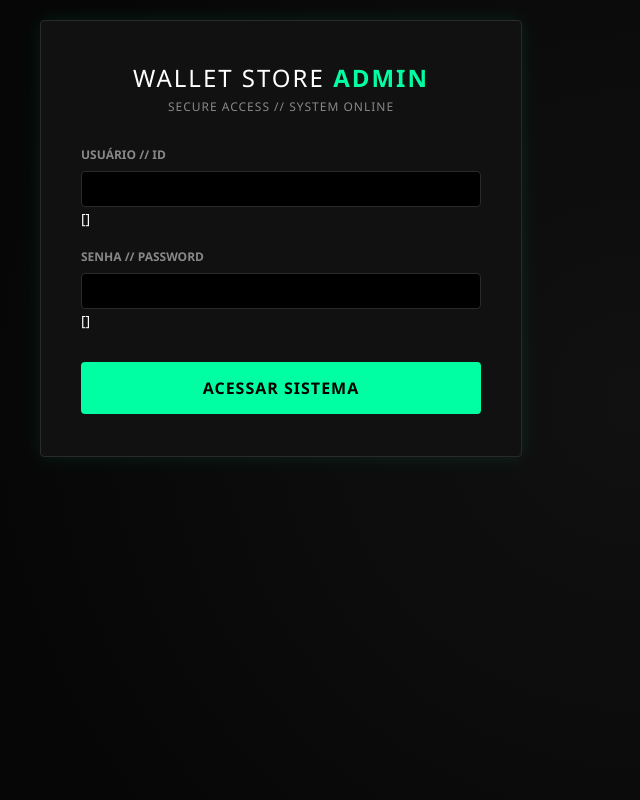
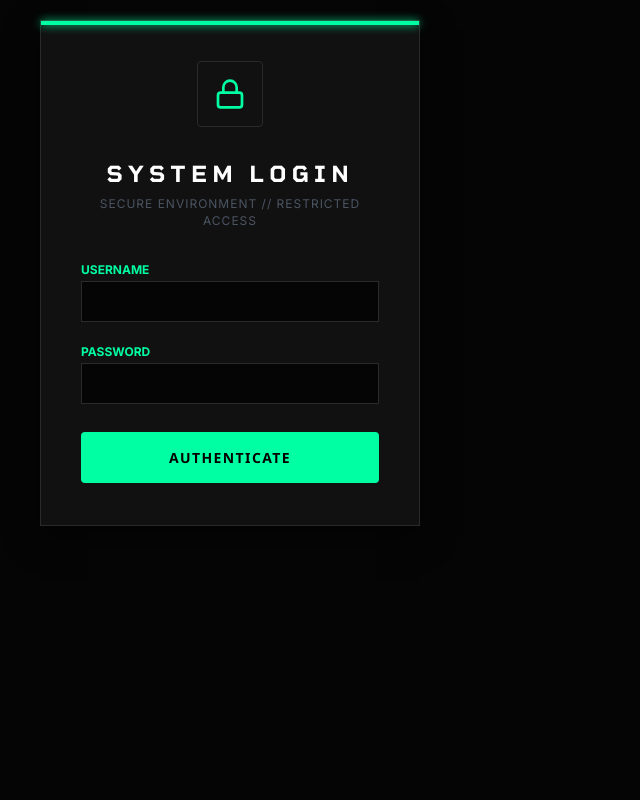
Before and after one commit to Self-Labs/wallet-store, a Django app: template backend/templates/admin/login.html in a window 1280 px wide. Shown: the whole page, without its empty margins (0-640 px from the left). Run offline with Django 5.2, Linux system fonts and the light colour scheme; the template is opened without the code that fills it: most values are stand-ins (such as "Sample title", 1, 10 or a date in 2020); form fields are guessed from the names that the template uses.

Commit message:
Feat: Cosmetic login theme

```diff
--- a/backend/templates/admin/base_site.html
+++ b/backend/templates/admin/base_site.html
@@ -1,5 +1,9 @@
 {% extends "admin/base.html" %}
-
+{% load static %}
+{% block extrahead %}
+    {{ block.super }}
+    <link rel="shortcut icon" href="{% static 'favicon.ico' %}">
+{% endblock %}
 {% block title %}Wallet Store Admin{% endblock %}
 
 {% block branding %}
@@ -8,6 +12,26 @@
 
 {% block extrastyle %}
 <style>
+    /* --- FONTES BLOCKSTREAM (Carregadas do Static) --- */
+    @font-face {
+        font-family: 'Inter';
+        src: url('{% static "fonts/Inter-VariableFont_opsz,wght.ttf" %}') format('truetype');
+        font-weight: 100 900;
+        font-style: normal;
+    }
+    @font-face {
+        font-family: 'Rigid Square';
+        src: url('{% static "fonts/Rigid_Square_Regular.otf" %}') format('opentype');
+        font-weight: 400;
+        font-style: normal;
+    }
+    @font-face {
+        font-family: 'Rigid Square';
+        src: url('{% static "fonts/Rigid_Square_Bold.otf" %}') format('opentype');
+        font-weight: 700;
+        font-style: normal;
+    }
+
     /* --- TEMA BLOCKSTREAM EDITION --- */
     :root {
         --primary: #00FFA3;       /* Verde Jade Neon */
@@ -19,10 +43,17 @@
         --border: #2a2a2a;
     }
 
-    /* Fundo Geral */
+    /* Aplicação Global das Fontes */
     body, .login {
+        font-family: 'Inter', sans-serif !important;
         background-color: var(--bg-dark) !important;
         color: var(--text-main) !important;
+    }
+
+    /* Títulos Tech */
+    h1, h2, #branding h1, .login-header h1 {
+        font-family: 'Rigid Square', sans-serif !important;
+        letter-spacing: 1px;
     }
 
     /* Cabeçalho */
@@ -30,8 +61,13 @@
         background: var(--bg-card) !important;
         border-bottom: 1px solid var(--primary) !important;
     }
-    #header a { color: white !important; }
-    #branding h1 { font-weight: bold; letter-spacing: 1px; }
+    #header a {
+        color: white !important;
+    }
+    #branding h1 {
+        font-weight: bold;
+        letter-spacing: 1px;
+    }
 
     /* Módulos e Tabelas */
     .module {
@@ -44,8 +80,12 @@
     }
 
     /* Links */
-    a:link, a:visited { color: var(--primary) !important; }
-    a:hover { color: var(--secondary) !important; }
+    a:link, a:visited {
+        color: var(--primary) !important;
+    }
+    a:hover {
+        color: var(--secondary) !important;
+    }
 
     /* Botões */
     .button, input[type=submit], .submit-row input {
@@ -75,14 +115,22 @@
     }
 
     /* Tabela de Listagem */
-    #changelist table { border: 1px solid var(--border); }
+    #changelist table {
+        border: 1px solid var(--border);
+    }
     #changelist table thead th {
         background: #1a1a1a !important;
         color: var(--primary) !important;
     }
-    #changelist table tbody tr { background: var(--bg-dark) !important; }
-    #changelist table tbody tr:nth-child(odd) { background: #0a0a0a !important; }
-    #changelist table tbody tr:hover { background: #161616 !important; }
+    #changelist table tbody tr {
+        background: var(--bg-dark) !important;
+    }
+    #changelist table tbody tr:nth-child(odd) {
+        background: #0a0a0a !important;
+    }
+    #changelist table tbody tr:hover {
+        background: #161616 !important;
+    }
 
     /* Breadcrumbs (Barra de navegação) */
     div.breadcrumbs {
--- a/backend/templates/admin/login.html
+++ b/backend/templates/admin/login.html
@@ -13,134 +13,197 @@
 {{ block.super }}
 <style>
     /* --- Estilos Específicos da Tela de Login --- */
-
-    /* Centraliza tudo na tela */
     body.login-page {
+        margin: 0;
+        height: 100vh;
         display: flex;
         align-items: center;
         justify-content: center;
-        height: 100vh;
-        margin: 0;
         background-color: var(--bg-dark) !important;
-        background-image: radial-gradient(circle at center, #111 0%, #050505 100%); /* Leve gradiente de fundo */
+        font-family: 'Inter', monospace;
     }
 
-    /* O Card de Login */
+    /* --- O Card do Login --- */
     .login-box {
+        width: 100%;
+        max-width: 380px;
         background-color: var(--bg-card);
         border: 1px solid var(--border);
-        padding: 40px;
-        width: 100%;
-        max-width: 400px;
-        border-radius: 4px;
-        box-shadow: 0 0 20px rgba(0, 255, 163, 0.1); /* Brilho Neon sutil */
-        text-align: center;
+        padding: 2.5rem;
+        position: relative;
+        box-sizing: border-box;
+        box-shadow: 0 10px 30px rgba(0, 0, 0, 0.5);
     }
 
-    /* Cabeçalho do Card */
-    .login-header {
-        margin-bottom: 30px;
+    /* A Barra Verde Neon no Topo (absolute top-0 left-0 w-full h-1 bg-bs-jade) */
+    .login-box::before {
+        content: '';
+        position: absolute;
+        top: 0;
+        left: 0;
+        width: 100%;
+        height: 4px;
+        background-color: var(--primary);
+        box-shadow: 0 0 10px var(--primary); /* Efeito brilho extra */
     }
-    .login-header h1 {
-        font-size: 24px;
-        margin: 0;
-        color: var(--text-main);
+
+    /* --- Ícone de Cadeado --- */
+    .icon-container {
+        display: flex;
+        justify-content: center;
+        margin-bottom: 2rem;
+    }
+    .icon-box {
+        background-color: #111;
+        padding: 1rem;
+        border: 1px solid var(--border);
+        display: flex;
+        align-items: center;
+        justify-content: center;
+        border-radius: 4px;
+    }
+    .lock-icon {
+        width: 32px;
+        height: 32px;
+        color: var(--primary);
+    }
+
+    /* --- Tipografia --- */
+    h1 {
+        font-family: 'Rigid Square', sans-serif;
+        font-size: 1.5rem;
+        font-weight: bold;
+        text-align: center;
+        color: white;
+        margin: 0 0 0.5rem 0;
+        letter-spacing: 0.2em;
         text-transform: uppercase;
-        letter-spacing: 2px;
     }
-    .login-header .neon {
-        color: var(--primary);
-        font-weight: bold;
-    }
-    .login-header p {
-        color: var(--text-dim);
-        font-size: 12px;
-        margin-top: 5px;
+    .subtitle {
+        text-align: center;
+        color: #4b5563; /* Cinza escuro */
+        font-size: 0.75rem;
+        margin: 0 0 2rem 0;
         text-transform: uppercase;
         letter-spacing: 1px;
     }
 
-    /* Formulário */
-    .login-form .form-row {
-        margin-bottom: 20px;
-        text-align: left;
+    /* --- Formulário --- */
+    .form-row {
+        margin-bottom: 1.25rem;
     }
-    .login-form label {
+    label {
         display: block;
-        margin-bottom: 8px;
-        color: var(--text-dim);
-        font-size: 12px;
+        color: var(--primary);
+        font-size: 0.75rem;
         text-transform: uppercase;
+        margin-bottom: 0.25rem;
         font-weight: bold;
     }
-    /* Os inputs já pegam o estilo do base_site.html, só ajustamos a largura */
-    .login-form input[type=text],
-    .login-form input[type=password] {
+
+    /* Estilo dos Inputs (Igual ao React) */
+    input[type=text], input[type=password] {
         width: 100%;
-        box-sizing: border-box; /* Garante que o padding não estoure a largura */
+        background-color: #050505 !important;
+        border: 1px solid var(--border) !important;
+        padding: 0.75rem;
+        color: white !important;
+        font-family: monospace;
+        box-sizing: border-box;
+        transition: all 0.2s;
+        border-radius: 0 !important; /* Design quadrado */
+    }
+    input[type=text]:focus, input[type=password]:focus {
+        border-color: var(--primary) !important;
+        outline: none;
+        box-shadow: 0 0 5px rgba(0, 255, 163, 0.2);
+    }
+    input::placeholder {
+        color: #333;
     }
 
-    /* Botão de Login */
+    /* --- Botão de Login --- */
     .submit-row {
-        margin-top: 30px;
+        margin-top: 1.5rem;
     }
-    .submit-row input[type=submit] {
+    input[type=submit] {
         width: 100%;
-        padding: 15px;
-        font-size: 16px;
-        letter-spacing: 1px;
+        background-color: var(--primary) !important;
+        color: black !important;
+        font-weight: bold;
+        text-transform: uppercase;
+        padding: 1rem;
+        border: none !important;
         cursor: pointer;
+        letter-spacing: 0.1em;
+        font-size: 0.875rem;
+        transition: transform 0.1s;
+    }
+    input[type=submit]:hover {
+        opacity: 0.9;
+        transform: scale(0.99);
     }
 
-    /* Mensagens de Erro */
+    /* --- Mensagens de Erro --- */
     .errornote {
-        background-color: rgba(255, 0, 0, 0.1) !important;
-        border: 1px solid red !important;
-        color: #ff6b6b !important;
-        padding: 10px;
-        margin-bottom: 20px;
-        border-radius: 4px;
-        font-size: 14px;
+        border: 1px solid #7f1d1d;
+        background-color: rgba(127, 29, 29, 0.1);
+        color: #ef4444;
+        font-size: 0.75rem;
+        padding: 0.75rem;
+        text-align: center;
+        text-transform: uppercase;
+        margin-bottom: 1rem;
+        list-style: none;
     }
 </style>
 {% endblock %}
 
 {% block content %}
 <div class="login-box">
-    <div class="login-header">
-        <h1>Wallet Store <span class="neon">Admin</span></h1>
-        <p>Secure Access // System Online</p>
+    <div class="icon-container">
+        <div class="icon-box">
+            <svg xmlns="http://www.w3.org/2000/svg" width="24" height="24" viewBox="0 0 24 24" fill="none" stroke="currentColor" stroke-width="2" stroke-linecap="round" stroke-linejoin="round" class="lock-icon"><rect x="3" y="11" width="18" height="11" rx="2" ry="2"></rect><path d="M7 11V7a5 5 0 0 1 10 0v4"></path></svg>
+        </div>
     </div>
 
+    <h1>System Login</h1>
+    <p class="subtitle">SECURE ENVIRONMENT // RESTRICTED ACCESS</p>
+
     {% if form.errors and not form.non_field_errors %}
-    <p class="errornote">
-        {% if form.errors.items|length == 1 %}{% trans "Please correct the error below." %}{% else %}{% trans "Please correct the errors below." %}{% endif %}
-    </p>
+    <div class="errornote">
+        ACCESS DENIED. Invalid credentials.
+    </div>
     {% endif %}
 
     {% if form.non_field_errors %}
     {% for error in form.non_field_errors %}
-    <p class="errornote">
+    <div class="errornote">
         {{ error }}
-    </p>
+    </div>
     {% endfor %}
     {% endif %}
 
-    <form action="{{ app_path }}" method="post" id="login-form" class="login-form">{% csrf_token %}
+    <form action="{{ app_path }}" method="post" id="login-form">{% csrf_token %}
         <div class="form-row">
-            <label for="id_username">Usuário // ID</label>
+            <label for="id_username">Username</label>
             {{ form.username }}
-            {{ form.username.errors }}
         </div>
         <div class="form-row">
-            <label for="id_password">Senha // Password</label>
+            <label for="id_password">Password</label>
             {{ form.password }}
-            {{ form.password.errors }}
             <input type="hidden" name="next" value="{{ next }}">
         </div>
         <div class="submit-row">
-            <input type="submit" value="{% trans 'Acessar Sistema' %}">
+            <input type="submit" value="Authenticate">
         </div>
     </form>
 </div>
+
+<script>
+    document.addEventListener("DOMContentLoaded", function() {
+        document.getElementById('id_username').placeholder = "USER_ID";
+        document.getElementById('id_password').placeholder = "••••••••";
+    });
+</script>
 {% endblock %}
```
Also changed, not shown: backend/core/static/favicon.ico (added), backend/core/static/fonts/Inter-Italic-VariableFont_opsz,wght.ttf (added), backend/core/static/fonts/Inter-VariableFont_opsz,wght.ttf (added), backend/core/static/fonts/Rigid_Square_Bold.otf (added), backend/core/static/fonts/Rigid_Square_Regular.otf (added).
